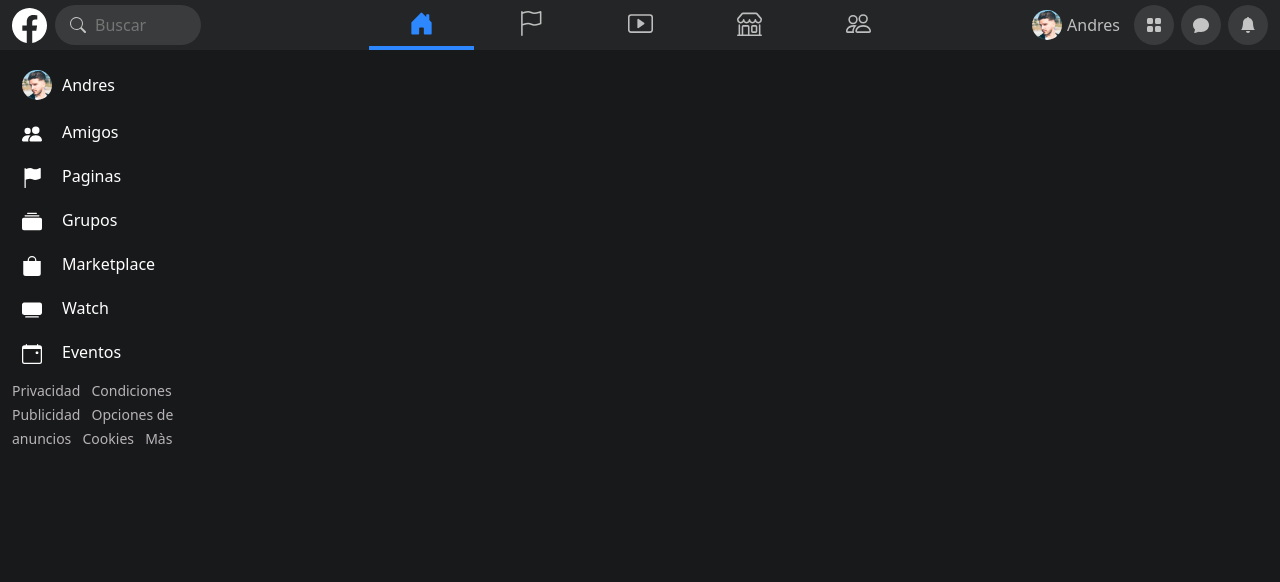
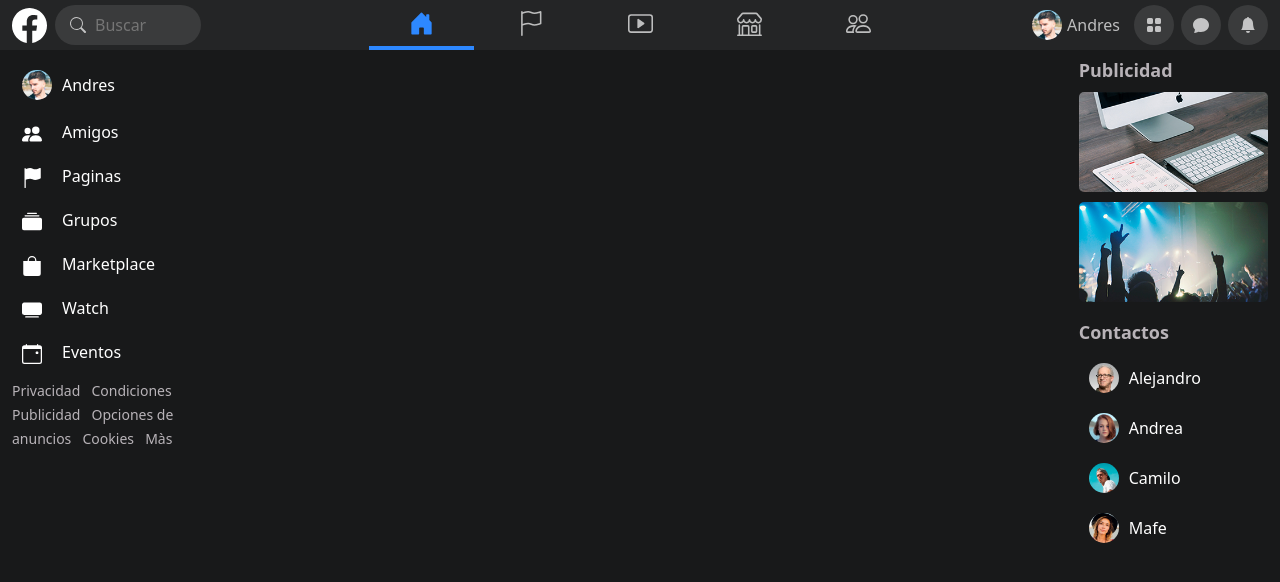
Before and after one commit to johanicp123/Red-Social-Estilo-Facebook, a plain HTML site: page index.html in a window 1280 px wide. Drawn offline with Linux system fonts and the light colour scheme; files whose address does not match are found by name.

Commit message:
barra lateral derecha

```diff
--- a/css/estilos.css
+++ b/css/estilos.css
@@ -122,7 +122,7 @@
 /*aside*/
 aside{
     height: 100vh;
-    overflow: hidden;
+    overflow: auto;
     padding-top: 60px;
 }
 
@@ -169,9 +169,55 @@
     text-decoration: underline;
     color: var(--gris-claro);
 }
+
+/*contactos */
+.contactos .seccion{
+    margin-bottom: 20px;
+}
+
+.contactos .titulo{
+    font-size: 18px;
+    font-weight: bold;
+    color: var(--gris-claro);
+    margin-bottom: 10px;
+}
+
+.contactos .publicidad{
+    display: block;
+    max-height: 100px;
+    overflow: hidden;
+    margin-bottom: 10px;
+    border-radius: 5px;
+}
+
+.contactos .publicidad img{
+    width: 100%;
+}
+
+.contactos nav a{
+    display: flex;
+    align-items: center;
+    color: var(--blanco);
+    padding: 10px;
+    border-radius: 5px;
+}
+
+.contactos nav a:hover{
+    background: var(--input-hover);
+}
+
+.contactos nav a img{
+    width: 30px;
+    height: 30px;
+    border-radius: 100px;
+    margin-right: 10px;
+}
+
+
 /*mediaqueries*/
 @media screen and (max-width:768px){
-    .enlaces-rapidos{
+    .enlaces-rapidos,
+    .contactos{
         display: none;
     }
 }
--- a/index.html
+++ b/index.html
@@ -154,6 +154,43 @@
                     </nav>
                 </footer>
             </aside>
+            <main class="col-6"></main>
+            <aside class="contactos col-3 col-xl-2">
+                <div class="seccion">
+                    <h3 class="titulo">Publicidad</h3>
+                    <div class="publicidad">
+                        <a href="#">
+                            <img src="img/ad1.jpg" alt="">
+                        </a>
+                    </div>
+                    <div class="publicidad">
+                        <a href="#">
+                            <img src="img/ad2.jpg" alt="">
+                        </a>
+                    </div>
+                </div>
+                <div class="seccion">
+                    <h3 class="titulo">Contactos</h3>
+                    <nav>
+                        <a href="#" class="perfil">
+                            <img src="img/persona1.jpg" alt="">
+                            Alejandro
+                        </a>
+                        <a href="#" class="perfil">
+                            <img src="img/persona3.jpg" alt="">
+                            Andrea
+                        </a>
+                        <a href="#" class="perfil">
+                            <img src="img/persona4.jpg" alt="">
+                            Camilo
+                        </a>
+                        <a href="#" class="perfil">
+                            <img src="img/persona5.jpg" alt="">
+                            Mafe
+                        </a>
+                    </nav>
+                </div>
+            </aside>
         </div>
     </div>
     <script src="js/bootstrap.bundle.min.js"></script>
```
